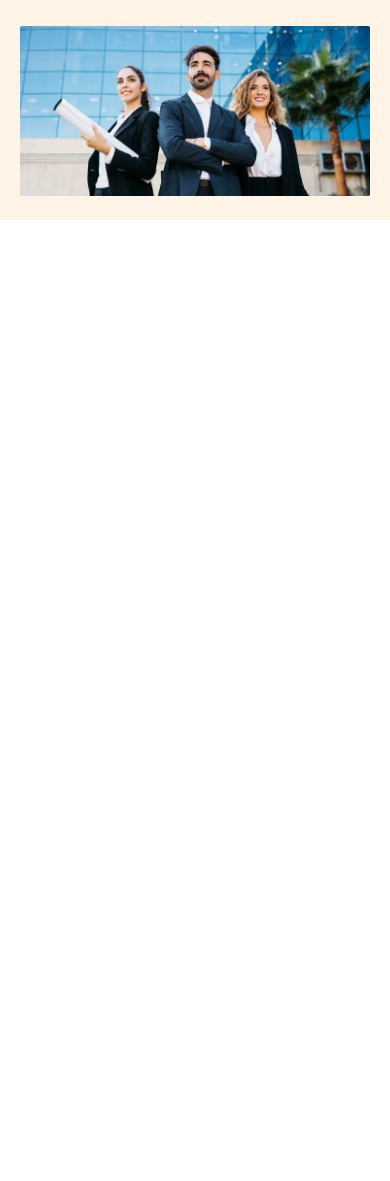
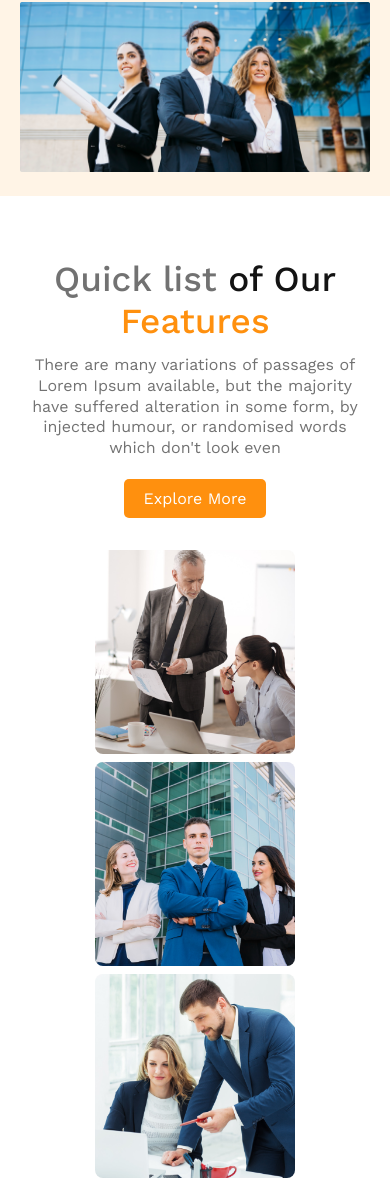
Before and after one commit to nipun-info/g3-architech, a plain HTML site: page index.html in a window 390 px wide. Shown: the part 527-1708 px from the top of the page. Before the commit the page ends 844 px from the top, so only its background shows below. Drawn offline with nearby package versions, Linux system fonts and the light colour scheme.

Commit message:
team section design and responsive design fished

```diff
--- a/css/style.css
+++ b/css/style.css
@@ -28,7 +28,14 @@ img {
     color: #727272;
     font-size: 1rem;
     font-weight: 400;
-    line-height: 1.6rem;
+    line-height: 1.3rem;
+}
+
+.section-title {
+    color: #131313;
+    font-size: 2.2rem;
+    font-weight: 500;
+    margin-bottom: 0.8rem;
 }
 
 .btn-primary {
@@ -88,8 +95,53 @@ nav ul a {
 }
 
 
+/* team section start */
+.section-team-container {
+    display: flex;
+    align-items: center;
+    gap: 2rem;
+    padding: 0 2rem;
+    margin-top: 2rem;
+}
 
-/* responsive media quries */
+.team-image-card {
+    display: grid;
+    grid-template-columns: repeat(2, 1fr);
+    gap: 0.5rem;
+
+}
+
+.team-image-card div {
+    min-width: 180px;
+    height: auto;
+}
+
+.team-image-card img {
+    border-radius: 0.5rem;
+}
+
+.team-content-card span:nth-child(1){
+    color: #727272;
+}
+
+.team-content-card span:nth-child(2){
+    color: #FF900E;
+}
+
+/* Feature section start */
+
+
+/* Fact section start */
+
+
+/* Sponspor section start */
+
+
+/* Footer section start */
+
+
+
+/* ============  responsive media quries ================ */
 /* small or mobile devices */
 @media screen and (max-width:576px) {
     .container {
@@ -108,6 +160,16 @@ nav ul a {
         font-size: 2.5rem;
     }
 
+    .section-team-container {
+        flex-direction: column-reverse;
+        padding: 10px;
+        text-align: center;
+    }
+    .team-image-card {
+        grid-template-columns: 1fr;
+        max-width: 200px;
+    }
+
 }
 
 /* medium or tablet devices */
@@ -123,4 +185,9 @@ nav ul a {
     nav ul {
         margin-top: 1rem;
     }
+
+    .section-team-container {
+        flex-direction: column-reverse;
+    }
+
 }
--- a/index.html
+++ b/index.html
@@ -9,7 +9,7 @@
 </head>
 
 <body>
-    <!-- header  -->
+    <!-- header start  -->
     <header>
         <div class="container">
             <nav>
@@ -38,6 +38,54 @@
 
         </div>
     </header>
+    <!-- header end  -->
+
+    <!-- main section start -->
+    <main>
+        <!-- team section start -->
+        <section>
+            <div class="container">
+                <div class="section-team-container">
+                    <div class="team-image-card">
+                        <div>
+                            <img src="images/team1.png" alt="">
+                        </div>
+                        <div>
+                            <img src="images/team2.png" alt="">
+                        </div>
+                        <div>
+                            <img src="images/team3.png" alt="">
+                        </div>
+                        <div>
+                            <img src="images/team4.png" alt="">
+                        </div>
+                    </div>
+                    <div class="team-content-card">
+                        <h2 class="section-title"> <span>Quick list</span> of Our <span>Features</span></h2>
+                        <p class="txt-lead">
+                            There are many variations of passages of Lorem Ipsum available, but the majority have suffered alteration in some form, by injected humour, or randomised words which don't look even
+                        </p>
+                        <button class="btn-primary">Explore More</button>
+                    </div>
+                </div>
+            </div>
+        </section>
+        <!-- team section end -->
+
+        <!-- Features section start -->
+        <!-- Features section end -->
+
+        <!-- Facts section start -->
+        <!-- Facts section end -->
+
+        <!-- Sponspors section start -->
+        <!-- Sponspors section end -->
+    </main>
+    <!-- main section End -->
+
+    <!-- footer section start -->
+    <footer></footer>
+    <!-- footer section End -->
 
 </body>
 
```
